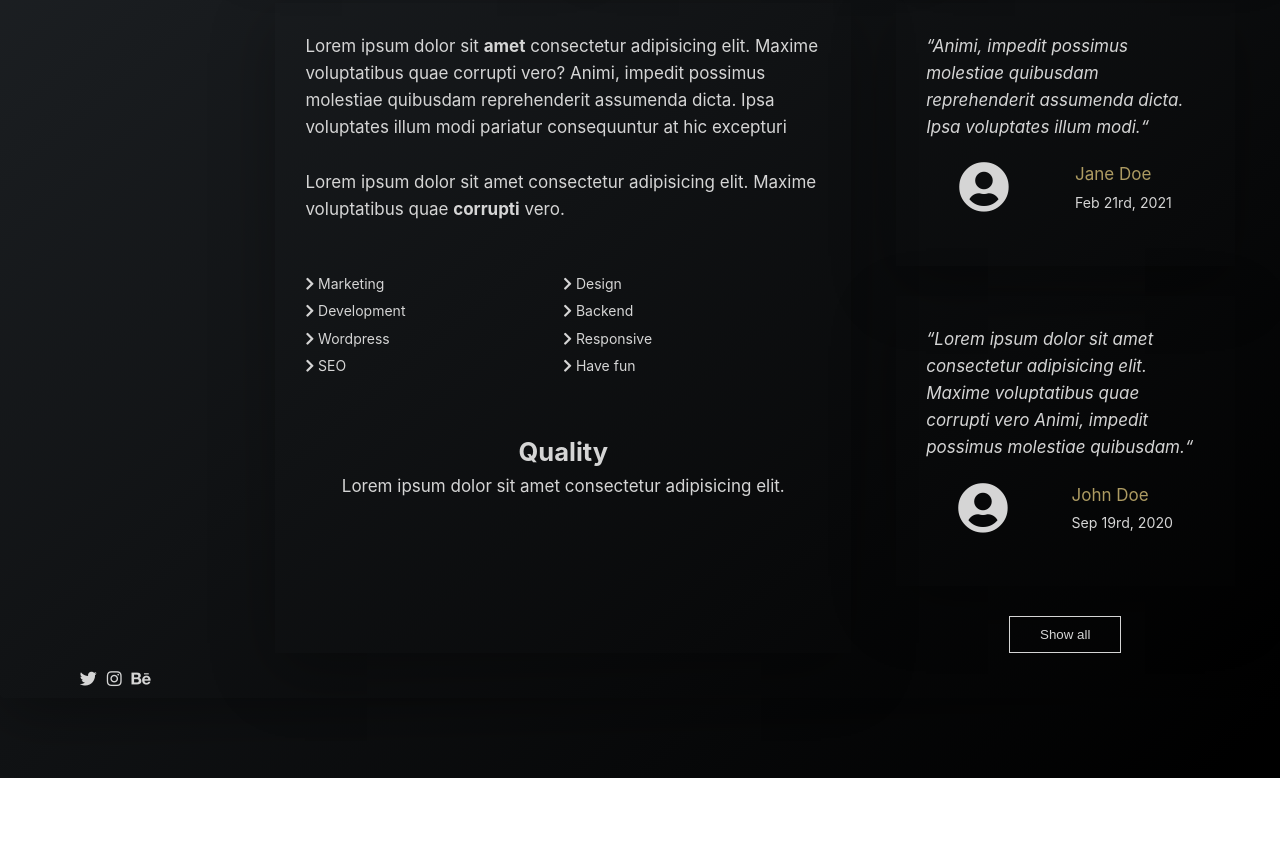
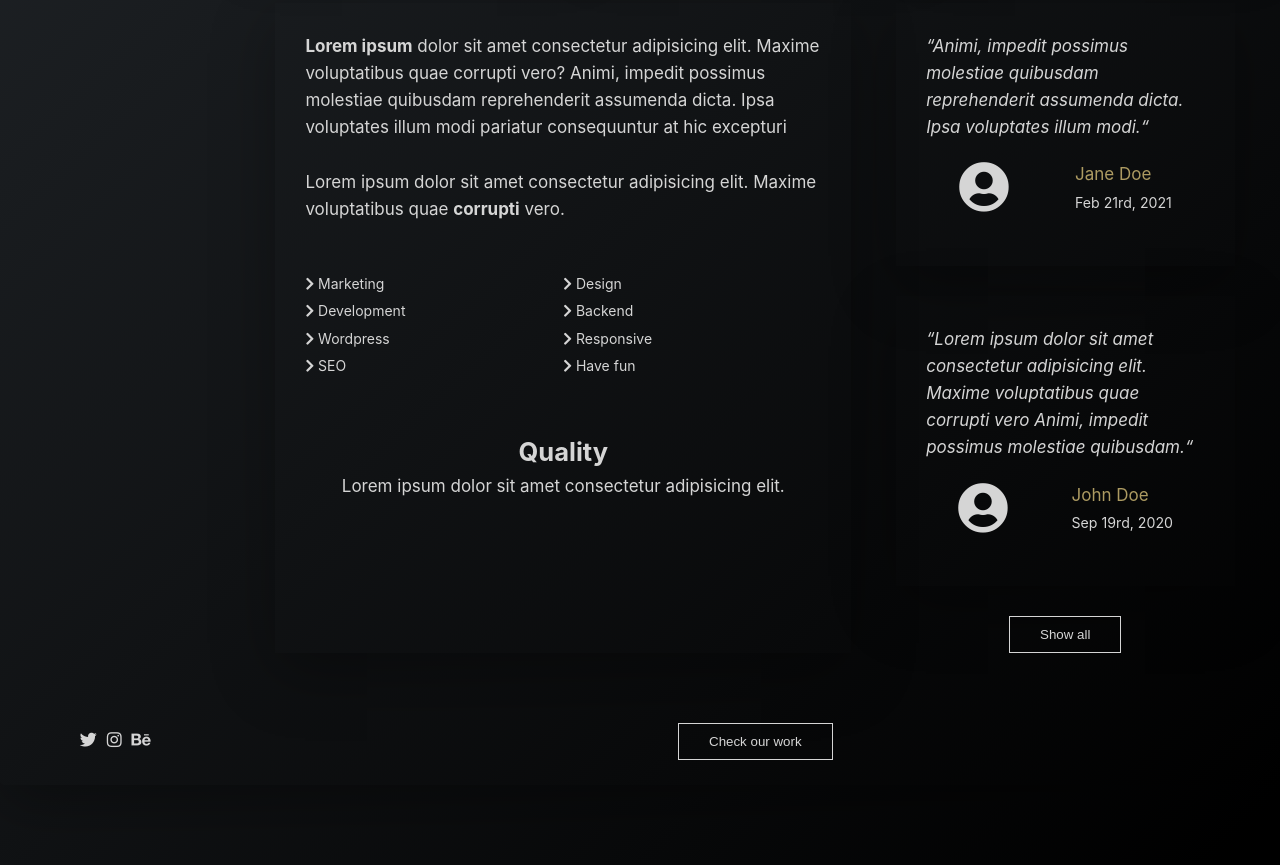
Before and after one commit to Noctturne/BRVO-about-test, a website: page index.html in a window 1280 px wide. Shown: the part 467-1332 px from the top of the page. Before the commit the page ends 1245 px from the top, so only its background shows below. Drawn offline with Linux system fonts and the light colour scheme.

Commit message:
Building show work

```diff
--- a/index.html
+++ b/index.html
@@ -63,7 +63,7 @@
                     </div>
                     <article class="detail">
                         <div class="description">
-                            <p> Lorem ipsum dolor sit <b>amet</b> consectetur adipisicing elit.
+                            <p> <b>Lorem ipsum</b> dolor sit amet consectetur adipisicing elit.
                                 Maxime voluptatibus quae corrupti vero? Animi, impedit possimus molestiae quibusdam reprehenderit assumenda dicta.
                                 Ipsa voluptates illum modi pariatur consequuntur at hic excepturi </p>
                             </br>
@@ -110,6 +110,9 @@
                             <button class="btn-inline"> Show all </button>
                         </div>
                     </article>
+                    <article class="show">
+                        <button class="btn-inline"> Check our work </button>
+                    </article>
                 </section>
             </main>
         </div>
--- a/sass/components/_sidebar.scss
+++ b/sass/components/_sidebar.scss
@@ -56,6 +56,7 @@
 .social-icons {
     display: flex;
     justify-content: center;
+    margin: 2.6rem 0;
 
     &__link {
         padding: 0.5rem;
--- a/sass/layout/_layout.scss
+++ b/sass/layout/_layout.scss
@@ -35,3 +35,8 @@
     flex-direction: column;
     align-items: center;
 }
+
+.show {
+    padding: 2.5rem 0;
+    text-align: center;
+}
```
Also changed, not shown: css/style.css, 1 other file.
